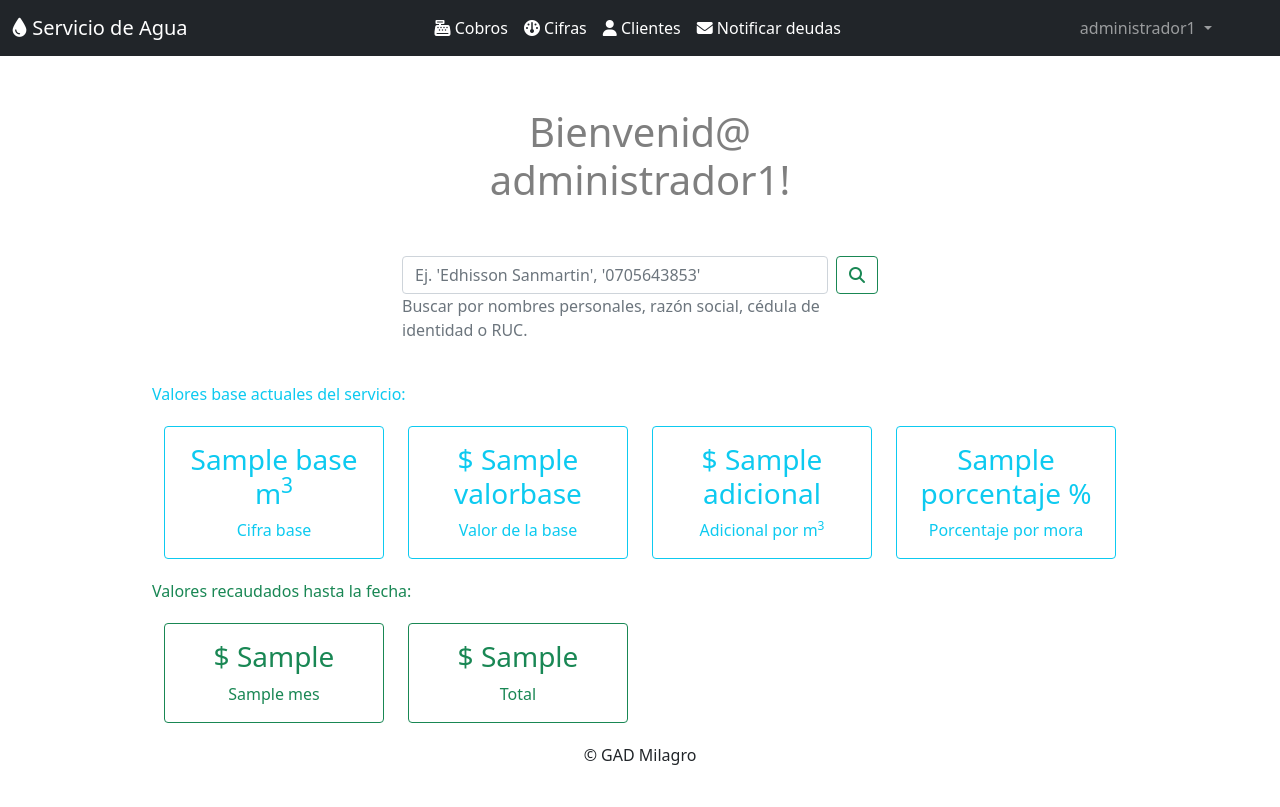
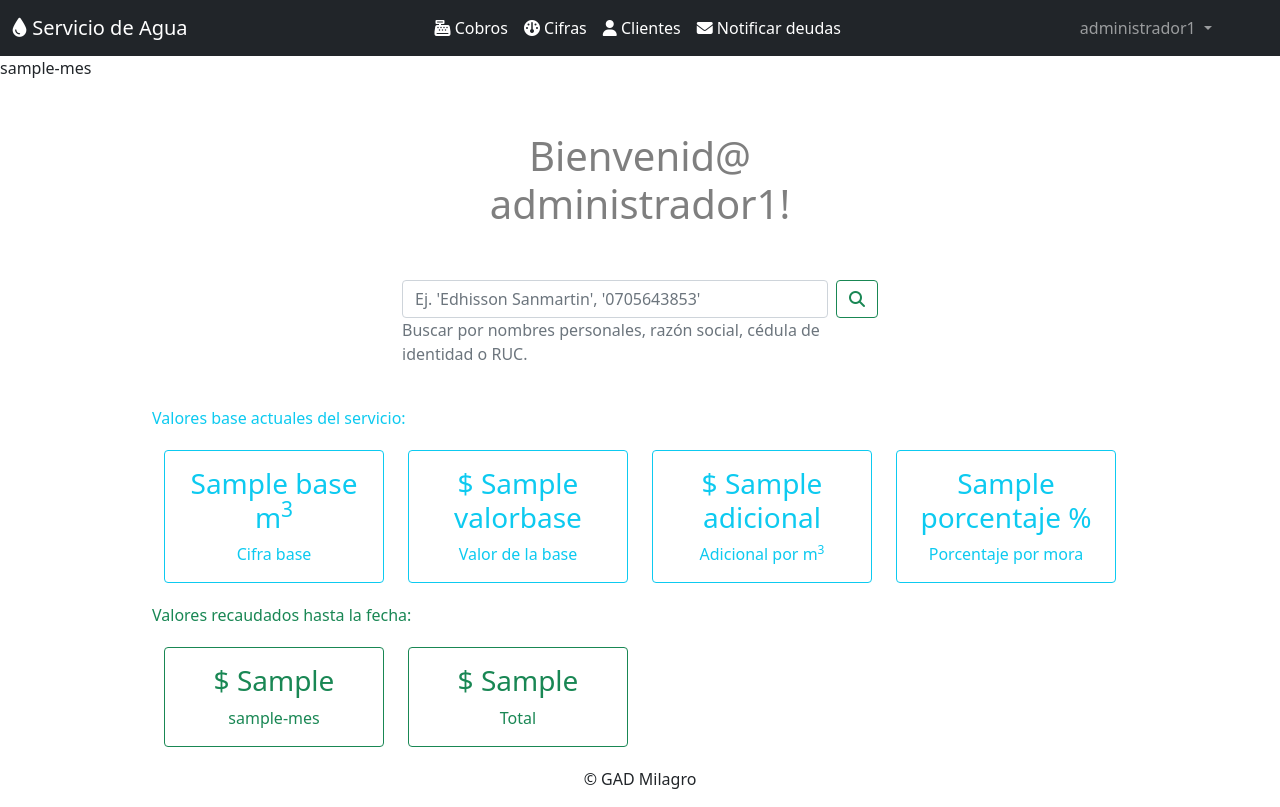
Before and after one commit to servicioaguamilagro/SAguaMilagro, a Django app: template templates/inicio.html in a window 1280 px wide. Before the commit the page ends 765 px from the top, so only its background shows below. Run offline with Django 4.2, Linux system fonts and the light colour scheme; a user stored in the database is signed in; the template is opened without the code that fills it: most values are stand-ins (such as "Sample title", 1, 10 or a date in 2020).

Commit message:
prueba slugify-trans

```diff
--- a/templates/inicio.html
+++ b/templates/inicio.html
@@ -3,6 +3,8 @@
 {% block title %}Servicio de agua Milagro{% endblock %}
 
 {% block content %}
+{% load i18n %}
+{% filter slugify %}{% trans mes %}{% endfilter %}
     <div class="container mb-5 " style="max-width: 450px;">
         <h1 class="text-black-50 text-center py-1"><br>Bienvenid@ {{ user }}!</h1>
     </div>
@@ -71,7 +73,7 @@
                         <div class="card border-success mb-3 text-center" style="max-width: 18rem;">
                             <div class="card-body text-success">
                                 <h3>$ {{ cobros_totales }}</h3>
-                                <span>{{ mes }}</span>
+                                <span>{% filter slugify %}{% trans mes %}{% endfilter %}</span>
                             </div>
                         </div>
                     </div>
```
Also changed, not shown: db.sqlite3.
